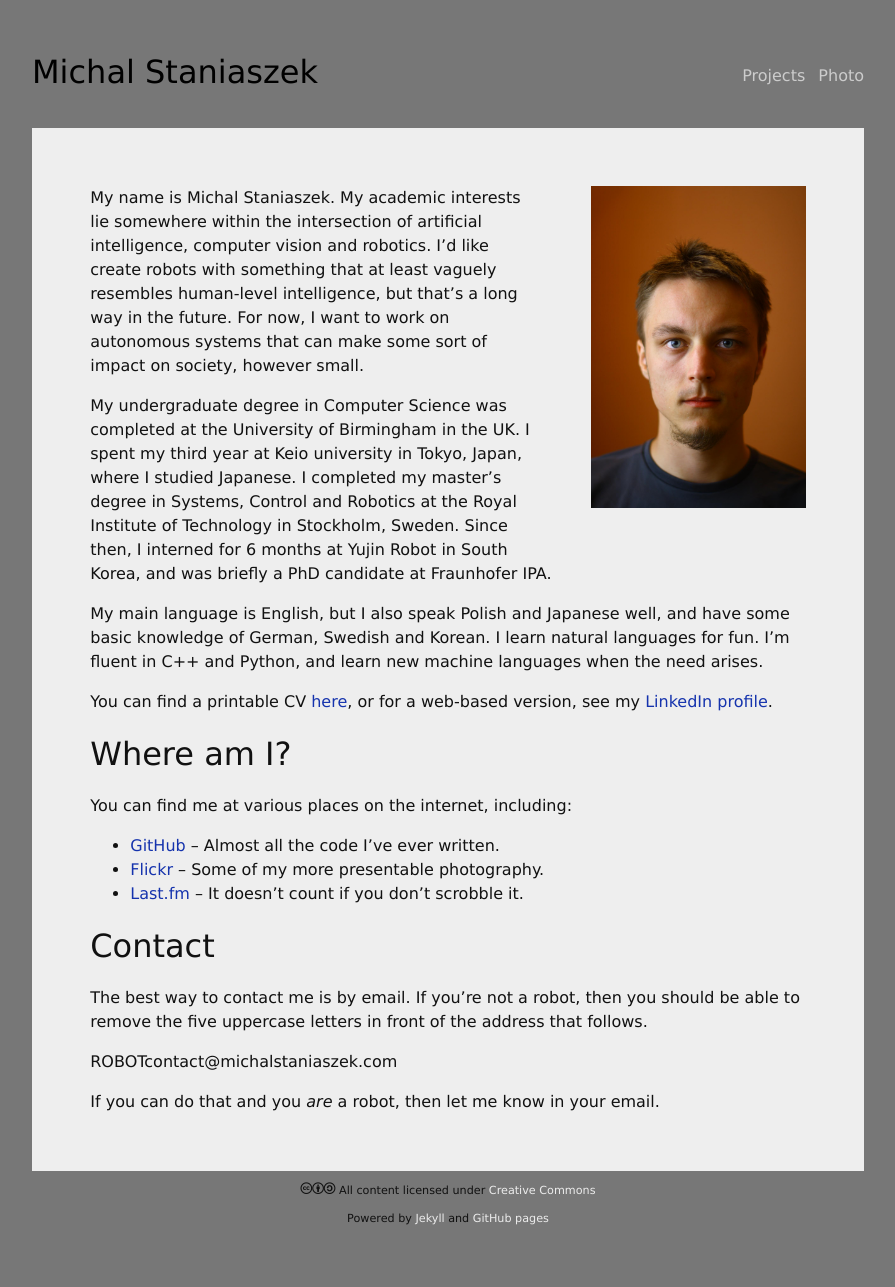
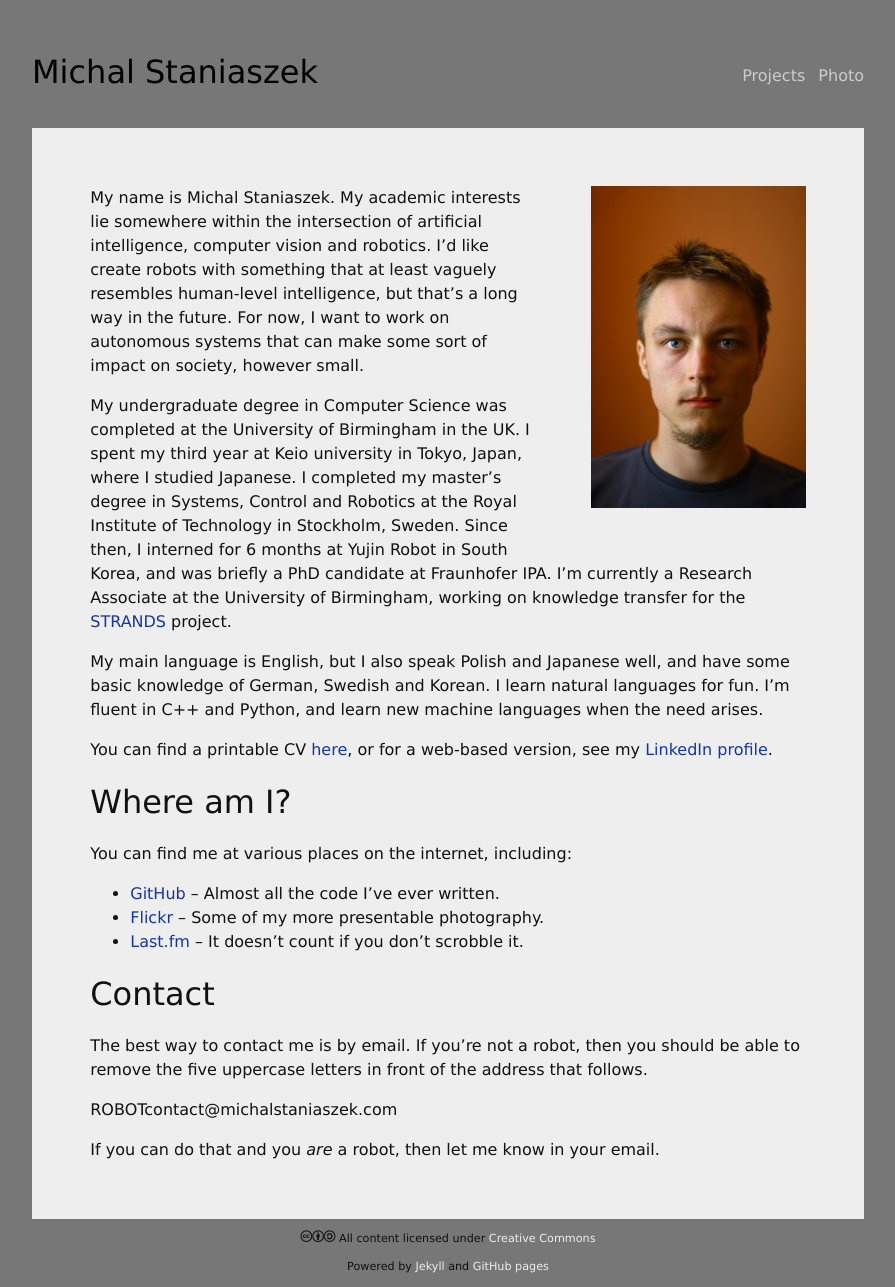
Before and after one commit to heuristicus/heuristicus.github.io, a Jekyll site: the page built from index.md, in a window 1280 px wide. Shown: the whole page, without its empty margins (192-1087 px from the left). Built offline with Jekyll 4.4.1, drawn with Linux system fonts in a browser that asks for light colours; some web fonts are replaced; before the commit the page ends 1239 px from its top, so only the background shows below that.

Commit message:
Added current position

```diff
--- a/index.md
+++ b/index.md
@@ -15,7 +15,9 @@ Birmingham in the UK. I spent my third year at Keio university in Tokyo, Japan,
 where I studied Japanese. I completed my master's degree in Systems, Control and
 Robotics at the Royal Institute of Technology in Stockholm, Sweden. Since then,
 I interned for 6 months at Yujin Robot in South Korea, and was briefly a PhD
-candidate at Fraunhofer IPA.
+candidate at Fraunhofer IPA. I'm currently a Research Associate at the
+University of Birmingham, working on knowledge transfer for the
+[STRANDS](http://strands.acin.tuwien.ac.at) project.
 
 My main language is English, but I also speak Polish and Japanese well, and have
 some basic knowledge of German, Swedish and Korean. I learn natural languages
```
